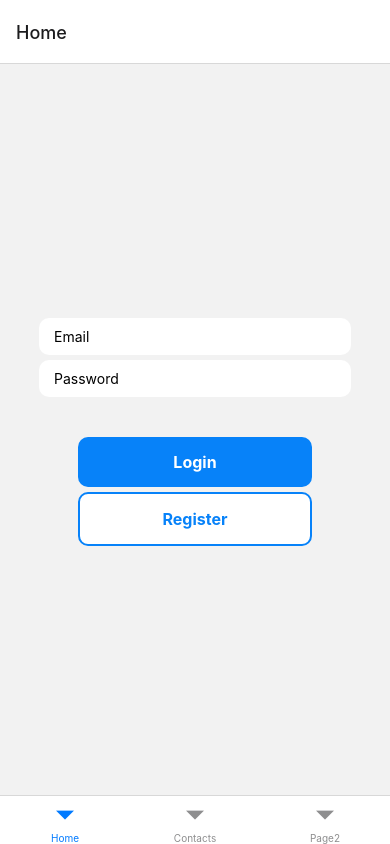
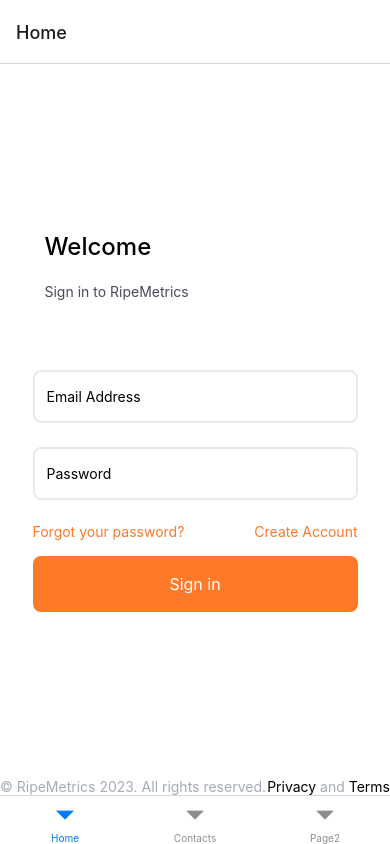
Before and after one commit to yiahmed/auth-native-practice, a React Native app: screen /Login in a window 390 px wide. Built offline with nearby package versions, Linux system fonts and the light colour scheme; no server answers.

Commit message:
working on image

```diff
--- a/components/SwipeListName.tsx
+++ b/components/SwipeListName.tsx
@@ -718,6 +718,7 @@
   customerNumberText: {
     fontSize: 12,
     color: "gray",
+    paddingTop: 5,
   },
   avatarContainer: {
     position: "relative",
--- a/screens/HomeScreen.tsx
+++ b/screens/HomeScreen.tsx
@@ -26,7 +26,7 @@
 
   return (
     <View style={styles.container}>
-      <Text style={styles.text}>
+      <Text className="text-xl">
         Email: {authentication.currentUser?.email}
       </Text>
       <TouchableOpacity style={styles.button} onPress={handleSignOut}>
--- a/screens/LoginScreen.tsx
+++ b/screens/LoginScreen.tsx
@@ -13,6 +13,7 @@
   signInWithEmailAndPassword,
 } from "firebase/auth";
 import { useNavigation } from "@react-navigation/core";
+import ripeTestImage from "./assets/ripeTest.png";
 
 // type Props = {};
 
@@ -50,84 +51,70 @@
     );
   };
   return (
-    <KeyboardAvoidingView style={styles.container} behavior="padding">
-      <View style={styles.inputContainer}>
+    <>
+      <KeyboardAvoidingView
+        className="bg-white flex-1 justify-center items-center"
+        behavior="padding"
+      >
+        <View>
+          {/* <Image
+            className="h-10 w-10"
+            source={require("./assets/ripeTest.png")}
+          /> */}
+        </View>
+        <View className="w-5/6 h-1/6 px-3">
+          <Text className="text-2xl font-medium pb-5">Welcome</Text>
+          <Text className="text-[#494A5C]">Sign in to RipeMetrics</Text>
+        </View>
+        <View className="w-5/6">
           <TextInput
-          placeholder="Email"
+            placeholder="Email Address"
             value={email}
             onChange={(event) => setEmail(event.nativeEvent.text)}
-          style={styles.input}
+            className="bg-white border-2 border-[#E9E9EC] px-3 py-4 rounded-lg mt-5"
           />
           <TextInput
             placeholder="Password"
             value={password}
             onChange={(event) => setPassword(event.nativeEvent.text)}
-          style={styles.input}
+            className="bg-white border-2 border-[#E9E9EC] px-3 py-4 rounded-lg mt-6"
             secureTextEntry
           />
         </View>
+        <View className="w-5/6 h-10 flex-row justify-between items-end">
+          <Text className="text-[#FF7929]">Forgot your password?</Text>
+          <Text className="text-[#FF7929]">Create Account</Text>
+        </View>
 
-      <View style={styles.buttonContainer}>
-        <TouchableOpacity onPress={handleLogin} style={styles.button}>
-          <Text style={styles.buttonText}>Login</Text>
+        <View className="w-5/6 justify-center items-center mt-4">
+          <TouchableOpacity
+            onPress={handleLogin}
+            className="bg-[#FF7929] w-full p-4 rounded-lg items-center"
+          >
+            <Text className="text-white text-base">Sign in</Text>
           </TouchableOpacity>
-        <TouchableOpacity
+          {/* <TouchableOpacity
           onPress={handleRegister}
-          style={[styles.button, styles.buttonOutline]}
+          className="bg-white w-full p-4 mt-1 rounded-lg items-center border-2 border-[#0782F9]"
         >
-          <Text style={styles.buttonOutlineText}>Register</Text>
-        </TouchableOpacity>
+          <Text className="text-[#0782F9] font-bold text-base">Register</Text>
+        </TouchableOpacity> */}
         </View>
       </KeyboardAvoidingView>
+      <KeyboardAvoidingView className="bg-white">
+        <View className="flex-row w-full justify-between items-end">
+          <Text className="text-[#A5ACB7]">
+            © RipeMetrics 2023. All rights reserved.
+          </Text>
+          <View className="flex-row">
+            <Text>Privacy</Text>
+            <Text className="text-[#A5ACB7]"> and</Text>
+            <Text> Terms</Text>
+          </View>
+        </View>
+      </KeyboardAvoidingView>
+    </>
   );
 };
 
 export default LoginScreen;
-
-const styles = StyleSheet.create({
-  container: {
-    flex: 1,
-    justifyContent: "center",
-    alignItems: "center",
-  },
-  inputContainer: {
-    width: "80%",
-  },
-  input: {
-    backgroundColor: "white",
-    paddingHorizontal: 15,
-    paddingVertical: 10,
-    borderRadius: 10,
-    marginTop: 5,
-  },
-  buttonContainer: {
-    width: "60%",
-    justifyContent: "center",
-    alignItems: "center",
-    marginTop: 40,
-  },
-  button: {
-    backgroundColor: "#0782F9",
-    width: "100%",
-    padding: 15,
-    borderRadius: 10,
-    alignItems: "center",
-  },
-  buttonOutline: {
-    backgroundColor: "white",
-    marginTop: 5,
-    borderColor: "#0782F9", // Add quotes around the color code
-    borderWidth: 2, // Add this property to set the width of the border
-    borderRadius: 10,
-  },
-  buttonText: {
-    color: "white",
-    fontWeight: "700",
-    fontSize: 16,
-  },
-  buttonOutlineText: {
-    color: "#0782F9",
-    fontWeight: "700",
-    fontSize: 16,
-  },
-});
--- a/tailwind.config.js
+++ b/tailwind.config.js
@@ -1,6 +1,6 @@
 /** @type {import('tailwindcss').Config} */
 module.exports = {
-  content: ["./App.{js,jsx,ts,tsx},./screens/Contacts.{js,jsx,ts,tsx}"],
+  content: ["./App.{js,jsx,ts,tsx}", "./screens/**/*.{js,jsx,ts,tsx}"],
   theme: {
     extend: {},
   },
```
Also changed, not shown: assets/ripeTest.png (added). Lines whose indentation alone changed are shown as unchanged.
